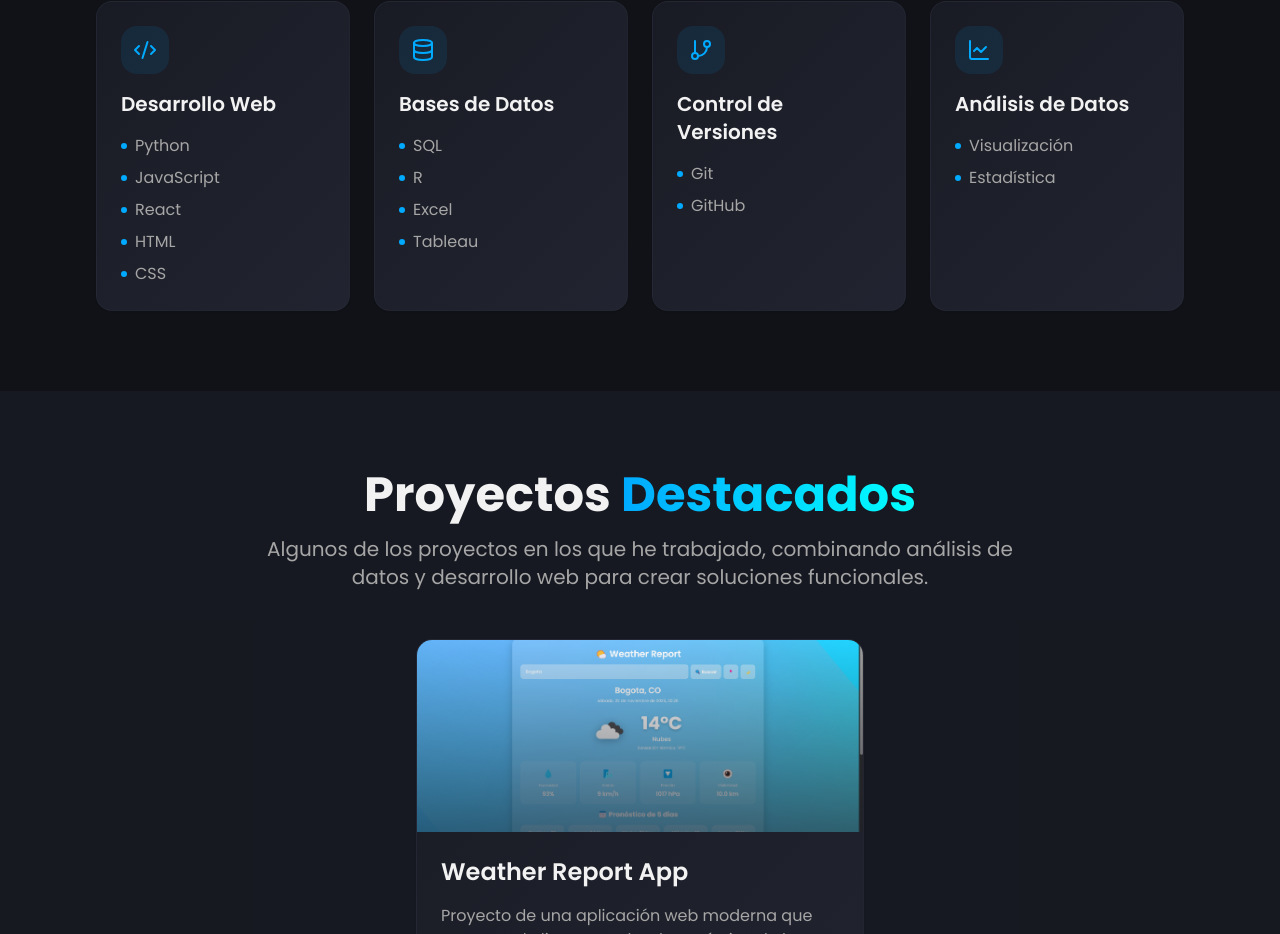
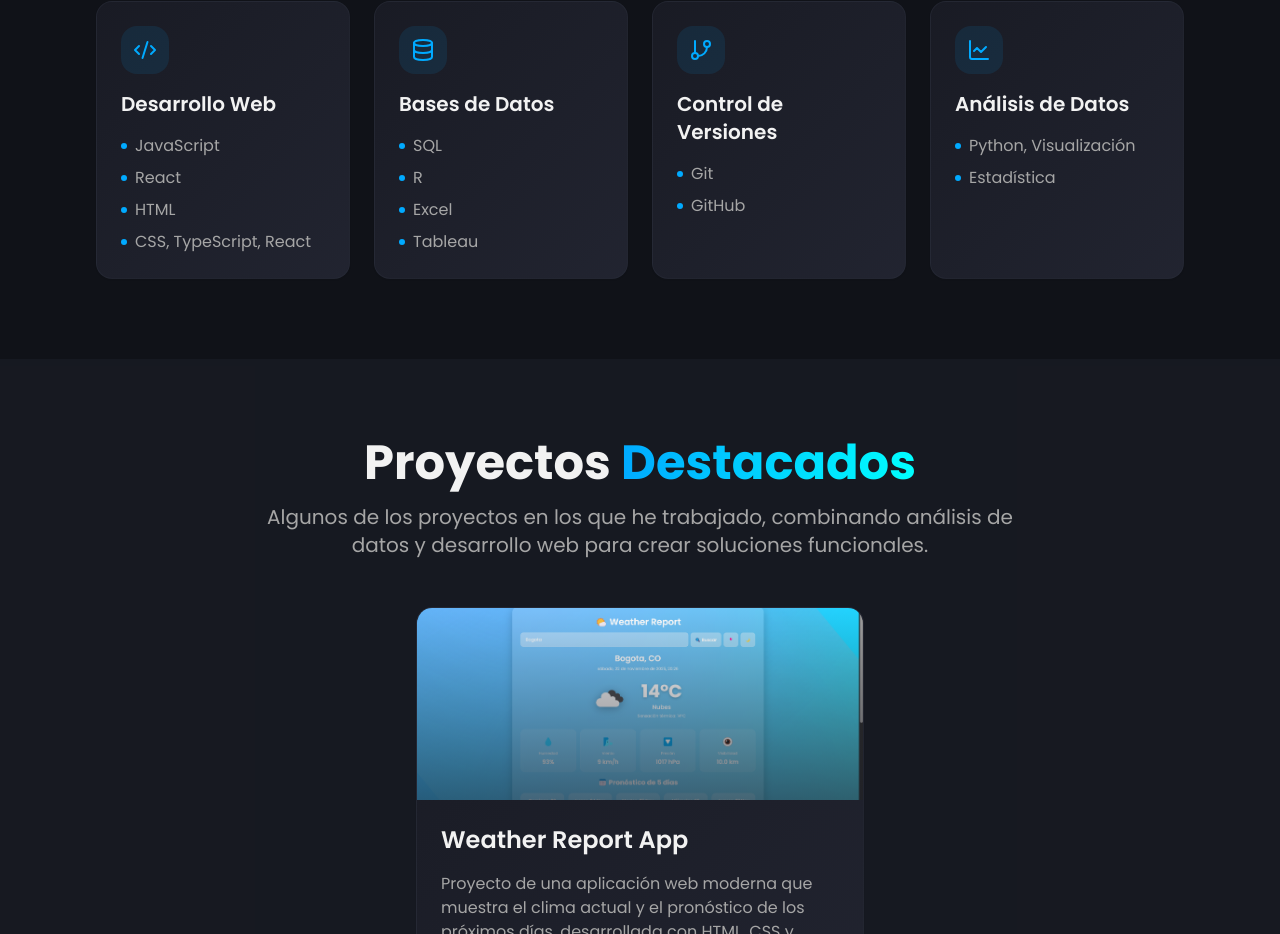
Before and after one commit to s4mooel/pagina-personal, a React (Vite) app: page / in a window 1280 px wide. Shown: the part 1159-2093 px from the top of the page. Built offline with nearby package versions, Linux system fonts and the light colour scheme; the HTML template or start-up script is replaced by a standard one.

Commit message:
Update About.tsx

```diff
--- a/src/components/About.tsx
+++ b/src/components/About.tsx
@@ -6,7 +6,7 @@ const skills = [
   {
     icon: Code2,
     title: "Desarrollo Web",
-    items: ["Python", "JavaScript", "React", "HTML", "CSS"],
+    items: ["JavaScript", "React", "HTML", "CSS, TypeScript, React"],
   },
   {
     icon: Database,
@@ -21,7 +21,7 @@ const skills = [
   {
     icon: LineChart,
     title: "Análisis de Datos",
-    items: ["Visualización", "Estadística"],
+    items: ["Python, Visualización", "Estadística"],
   },
 ];
 
```
